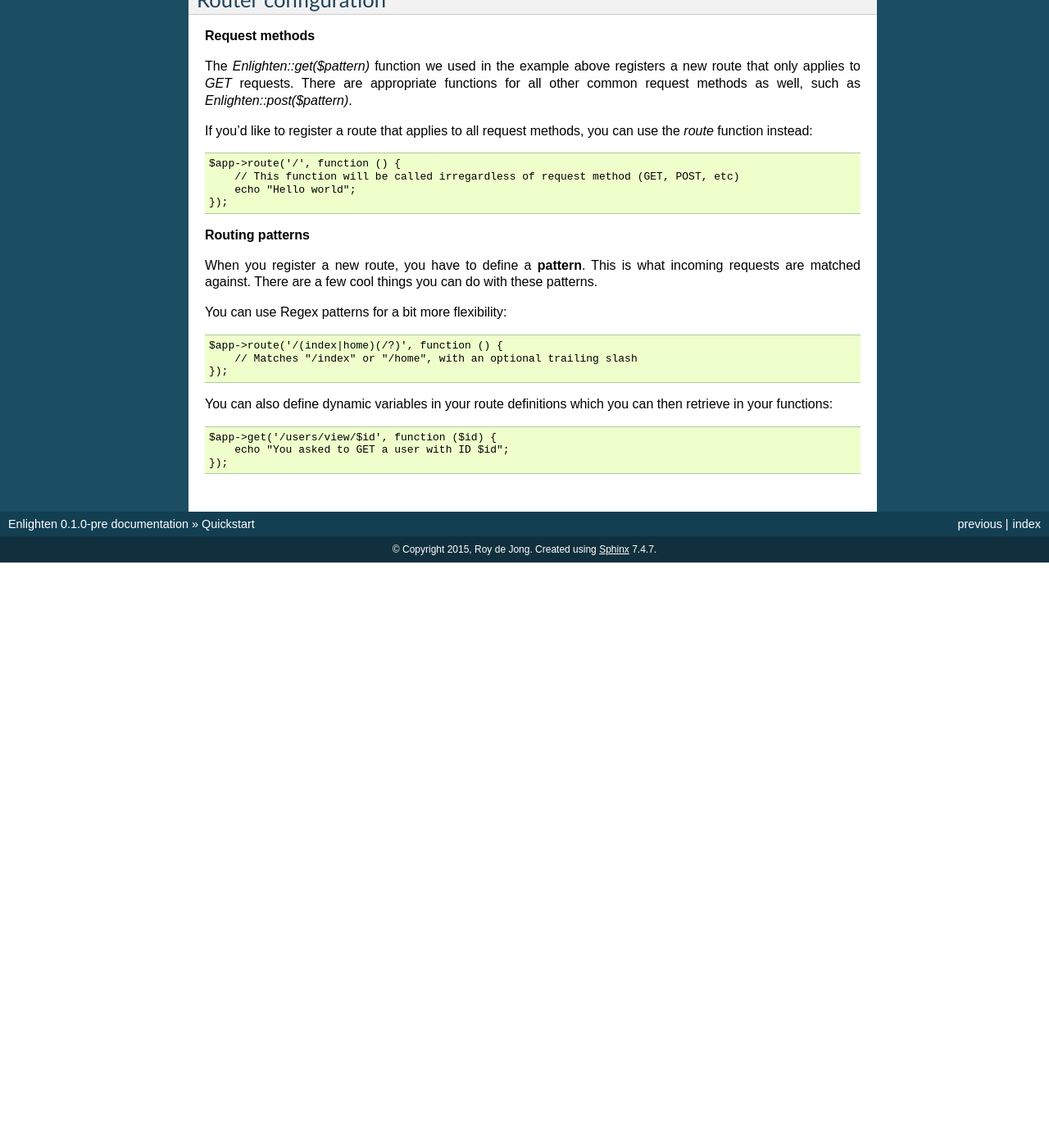
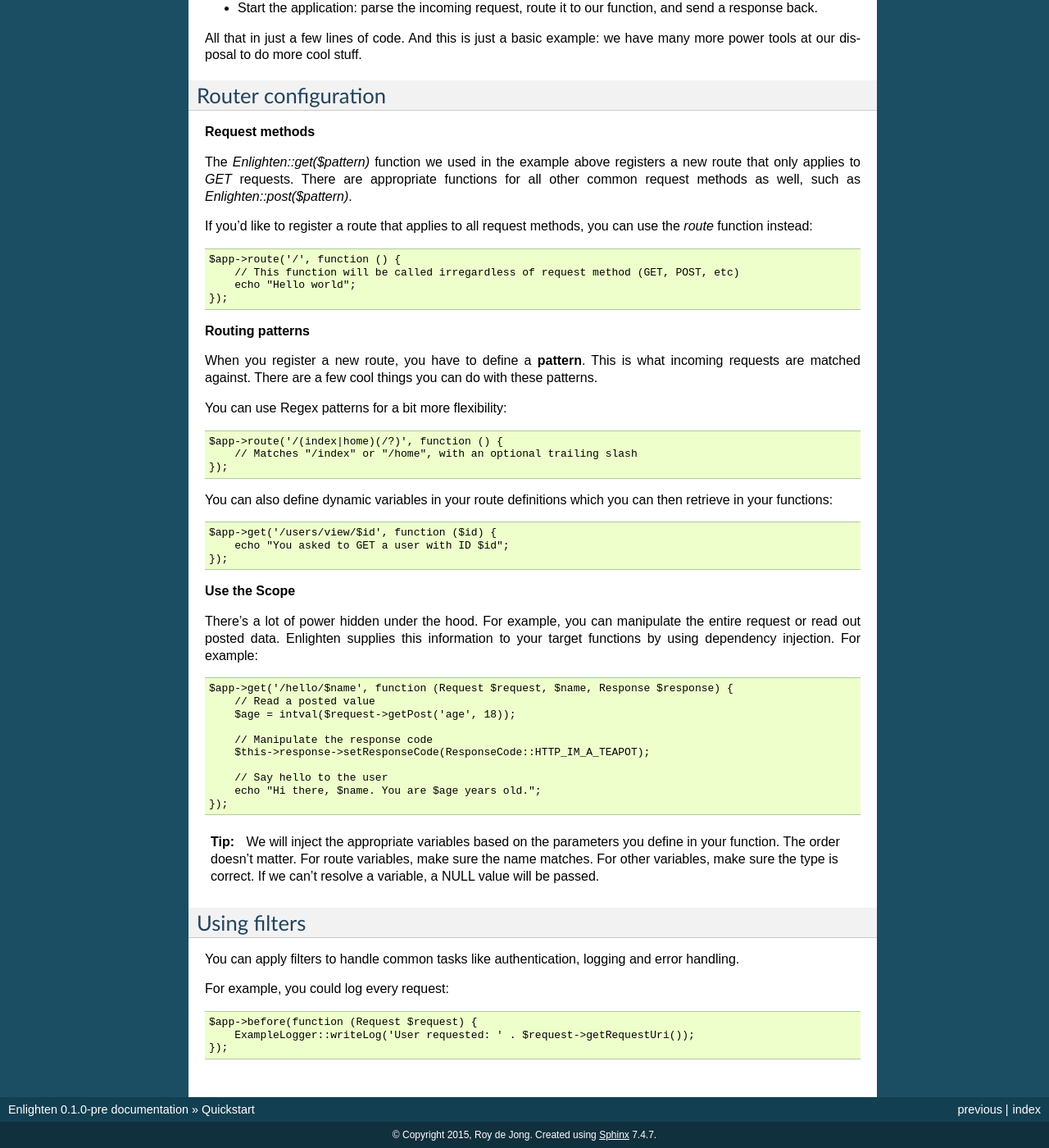
Before and after one commit to roydejong/Enlighten, a Sphinx documentation site: the page built from docs/quickstart.rst, in a window 1280 px wide and 1400 px high, scrolled down 1796 px. Shown: the whole window at 82% size. Built offline with Sphinx 7.4.7, drawn with Linux system fonts in a browser that asks for light colours; before the commit the page ends 2482 px from its top, so only the background shows below that; some of the changed text lies outside the part shown.

Commit message:
Docs: Update quickstart guide with up-to-date info for v0.1

```diff
--- a/docs/quickstart.rst
+++ b/docs/quickstart.rst
@@ -79,6 +79,13 @@ To get started, you will want to initialize the composer autoloader and initiali
     include '../vendor/autoload.php';
 
     $app = new Enlighten();
+    $app->start();
+
+This snippet should now print out a "Welcome to Enlighten" page if everything was set up correctly. Let's expand that code to add our first route now:
+
+.. code-block:: php
+
+    $app = new Enlighten();
 
     $app->get('/', function () {
         echo 'Hello world!';
@@ -86,7 +93,7 @@ To get started, you will want to initialize the composer autoloader and initiali
 
     $app->start();
 
-This snippet of code will simply print out the text ``Hello world!`` when you open ``index.php``.
+This snippet of code will simply print out the text ``Hello world!`` when you visit the root page of your application.
 
 To summarize, here's what we've done so far:
 
@@ -95,7 +102,7 @@ To summarize, here's what we've done so far:
 - Register a new **Route** for all ``GET`` requests sent to ``/``, with a function.
 - Start the application: parse the incoming request, route it to our function, and send a response back.
 
-All that in just a few lines of code. This is just a basic example: we have many more power tools at our disposal to do more cool stuff.
+All that in just a few lines of code. And this is just a basic example: we have many more power tools at our disposal to do more cool stuff.
 
 Router configuration
 ^^^^^^^^^^^^^^^^^^^^
@@ -131,3 +138,36 @@ You can also define dynamic variables in your route definitions which you can th
     $app->get('/users/view/$id', function ($id) {
         echo "You asked to GET a user with ID $id";
     });
+
+**Use the Scope**
+
+There's a lot of power hidden under the hood. For example, you can manipulate the entire request or read out posted data. Enlighten supplies this information to your target functions by using dependency injection. For example:
+
+.. code-block:: php
+
+    $app->get('/hello/$name', function (Request $request, $name, Response $response) {
+        // Read a posted value
+        $age = intval($request->getPost('age', 18));
+
+        // Manipulate the response code
+        $this->response->setResponseCode(ResponseCode::HTTP_IM_A_TEAPOT);
+
+        // Say hello to the user
+        echo "Hi there, $name. You are $age years old.";
+    });
+
+.. tip::
+
+    We will inject the appropriate variables based on the parameters you define in your function. The order doesn't matter. For route variables, make sure the name matches. For other variables, make sure the type is correct. If we can't resolve a variable, a NULL value will be passed.
+
+Using filters
+^^^^^^^^^^^^^
+You can apply filters to handle common tasks like authentication, logging and error handling.
+
+For example, you could log every request:
+
+.. code-block:: php
+
+    $app->before(function (Request $request) {
+        ExampleLogger::writeLog('User requested: ' . $request->getRequestUri());
+    });
```
